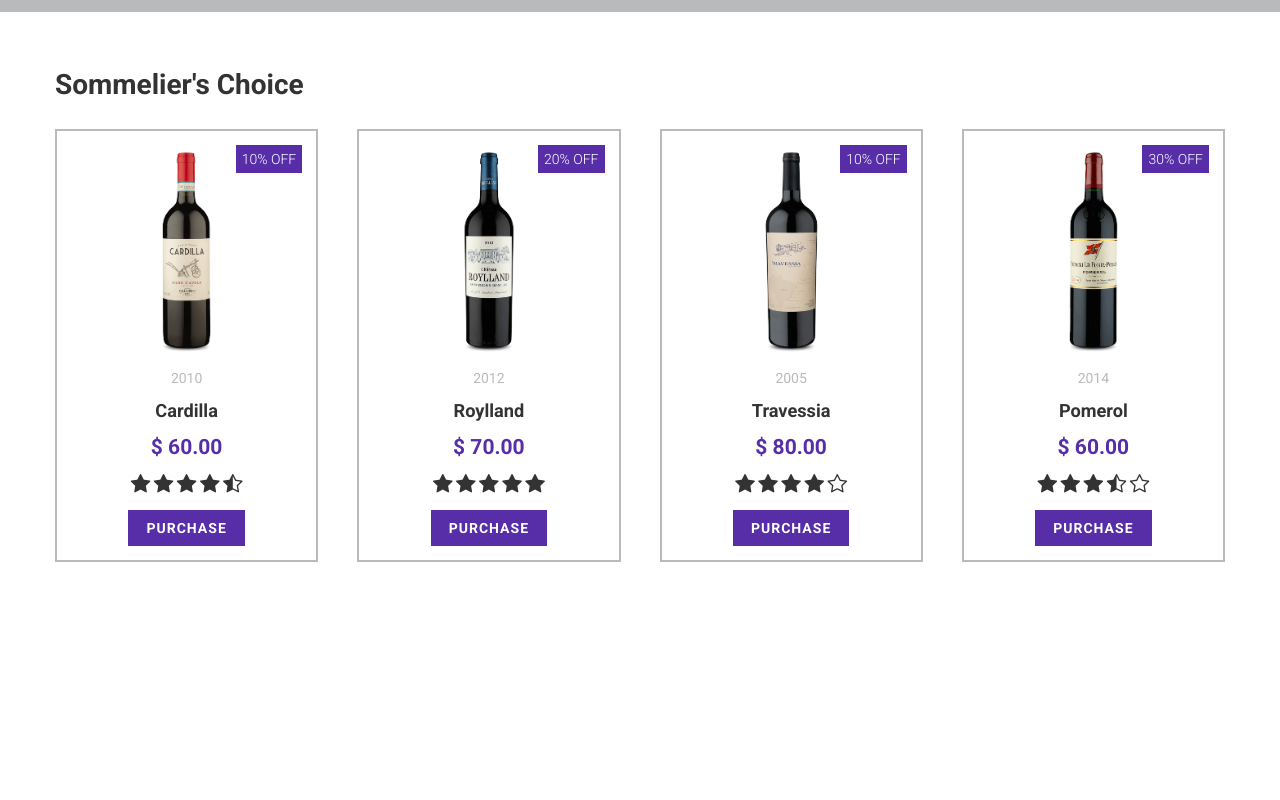
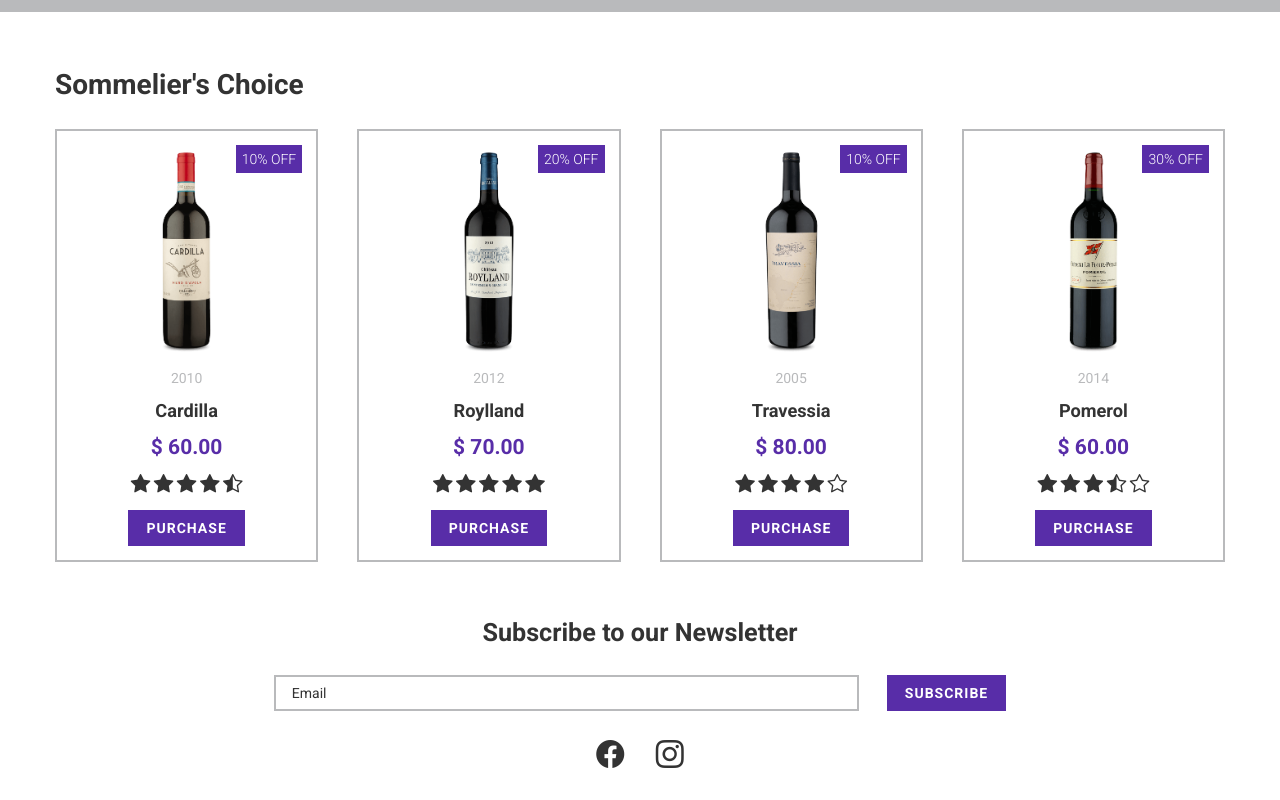
Before and after one commit to rafaeljosecomputacao/store-sass, a plain HTML site: page index.html in a window 1280 px wide. Shown: the part 897-1697 px from the top of the page. Before the commit the page ends 1515 px from the top, so only its background shows below. Drawn offline with nearby package versions, Linux system fonts and the light colour scheme.

Commit message:
create-newsletter-section

```diff
--- a/index.html
+++ b/index.html
@@ -169,5 +169,17 @@
             </div>
         </div>
     </section>
+    <!-- Section Newsletter -->
+    <section class="newsletter-container">
+        <h4>Subscribe to our Newsletter</h4>
+        <form action="">
+            <input type="email" placeholder="Email">
+            <input type="button" value="Subscribe" class="btn">
+        </form>
+        <div class="social-media">
+            <a href="#"><i class="bi bi-facebook"></i></a>
+            <a href="#"><i class="bi bi-instagram"></i></a>
+        </div>
+    </section>
 </body>
 </html>
--- a/sass/1-base/_reset.sass
+++ b/sass/1-base/_reset.sass
@@ -11,3 +11,6 @@ html
 
 a
     text-decoration: none
+
+input
+    outline: none
--- a/sass/2-layouts/layouts.sass
+++ b/sass/2-layouts/layouts.sass
@@ -1,2 +1,3 @@
 @use 'products-section'
 @use 'deal-section'
+@use 'newsletter-section'
```
Also changed, not shown: sass/2-layouts/_newsletter-section.sass (added, +53 -0 lines), css/app.css, 1 other file.
